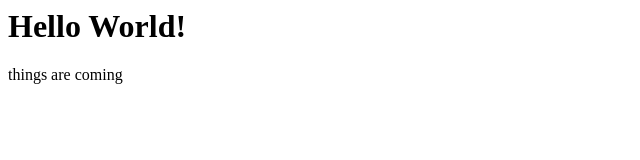
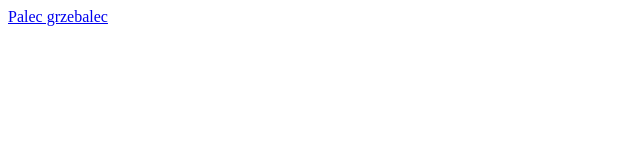
Before and after one commit to pikuch/pikuch.github.io, a plain HTML site: page index.html in a window 1280 px wide. Shown: the whole page, without its empty margins (0-640 px from the left). Drawn offline with Linux system fonts and the light colour scheme.

Commit message:
updated index.html with grzebalec

```diff
--- a/index.html
+++ b/index.html
@@ -1,4 +1,14 @@
-<html>
-<H1>Hello World!</H1>
-things are coming
+<!doctype html>
+
+<html lang="en">
+<head>
+  <meta charset="utf-8">
+  <title>pikuch's github site</title>
+  <meta name="description" content="things and stuff">
+  <meta name="author" content="pikuch">
+</head>
+
+<body>
+<a href="grzebalec/grzebalec.html">Palec grzebalec</a>
+</body>
 </html>
```
